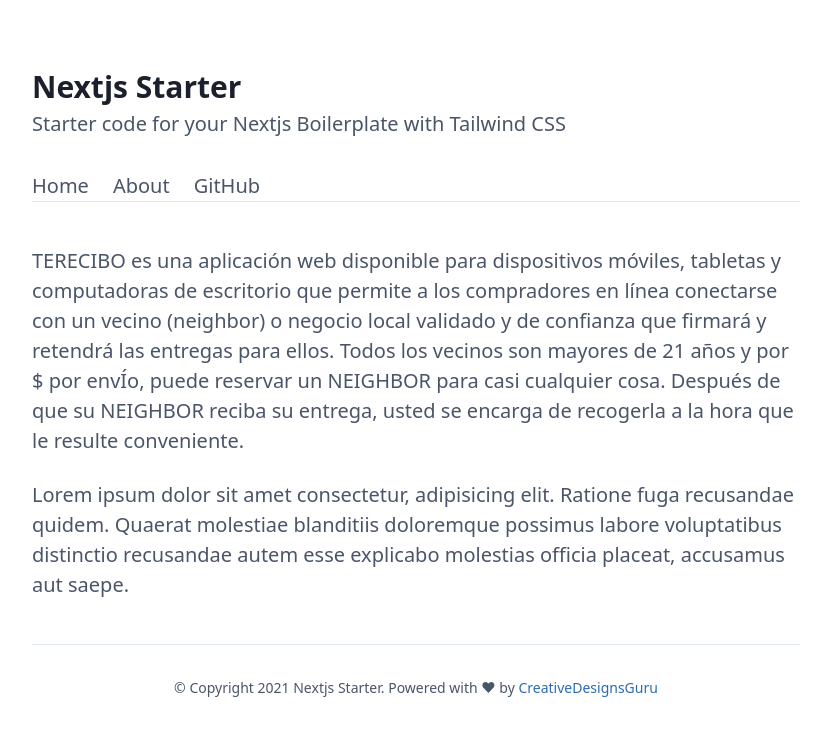
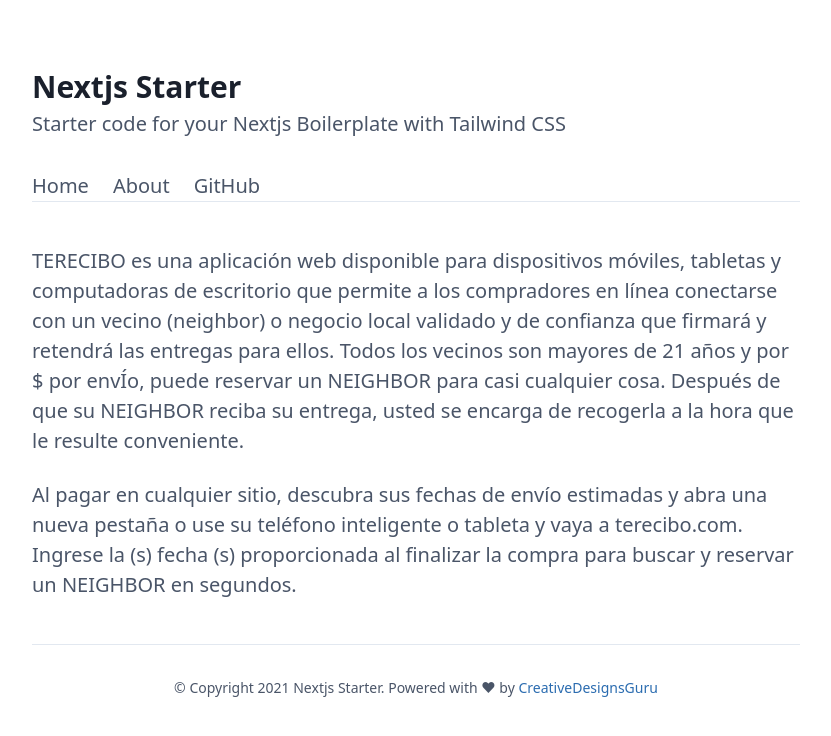
Before and after one commit to stackbit-projects/terecibo-be1b0, a Next.js app: page /about in a window 1280 px wide. Shown: the top 736 px of the page, without its empty margins (224-1055 px from the left). Built offline with nearby package versions, Linux system fonts and the light colour scheme.

Commit message:
about.tsx: changed

```diff
--- a/src/pages/about.tsx
+++ b/src/pages/about.tsx
@@ -10,10 +10,7 @@ const About = () => (
 
     </p>
     <p>
-      Lorem ipsum dolor sit amet consectetur, adipisicing elit. Ratione fuga
-      recusandae quidem. Quaerat molestiae blanditiis doloremque possimus labore
-      voluptatibus distinctio recusandae autem esse explicabo molestias officia
-      placeat, accusamus aut saepe.
+      Al pagar en cualquier sitio, descubra sus fechas de envío estimadas y abra una nueva pestaña o use su teléfono inteligente o tableta y vaya a terecibo.com. Ingrese la (s) fecha (s) proporcionada al finalizar la compra para buscar y reservar un NEIGHBOR en segundos.
     </p>
   </Main>
 );
```
